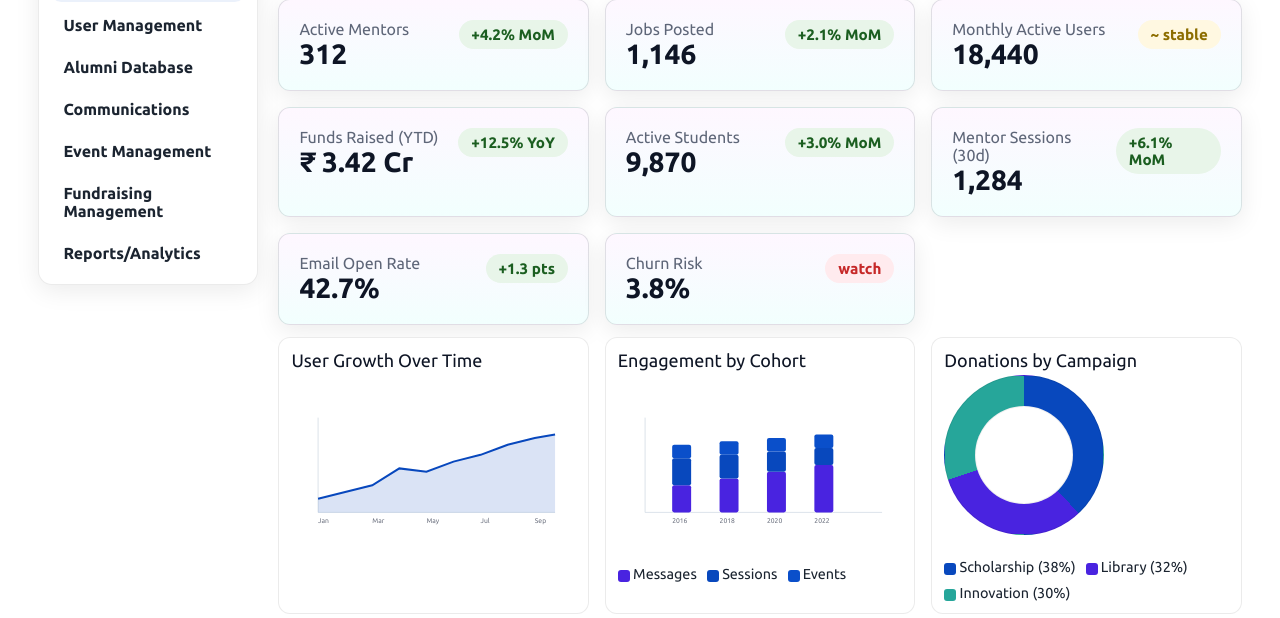
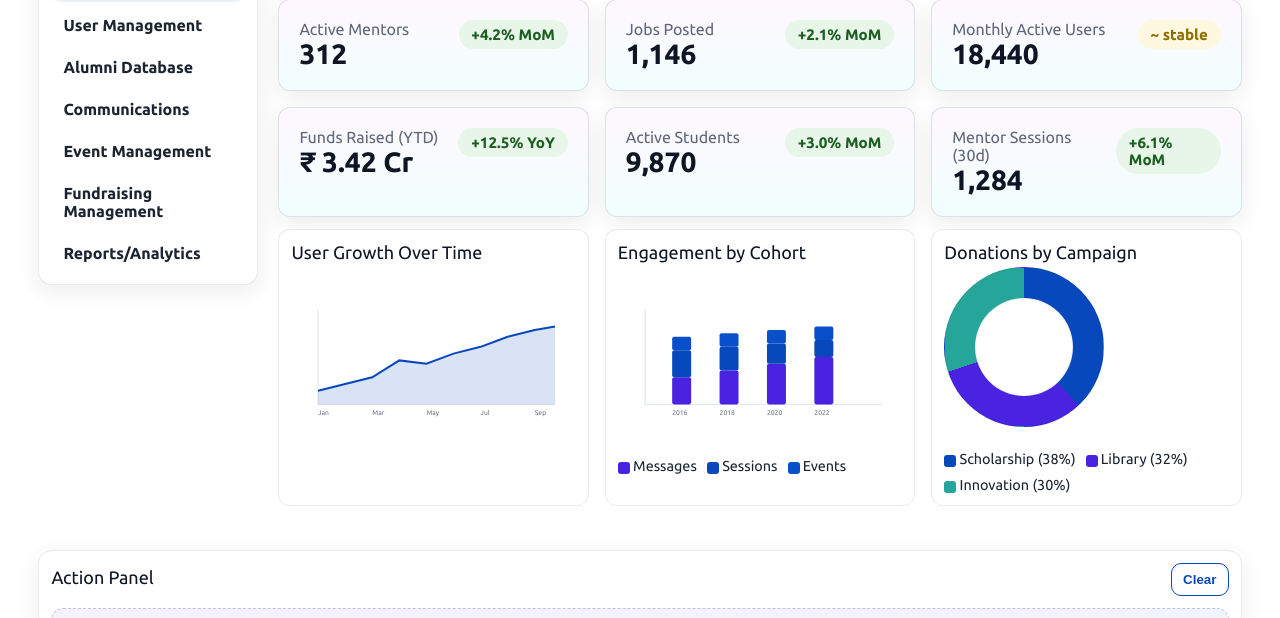
Before and after one commit to techtitans6/alumni360, a plain HTML site: page institute.html in a window 1280 px wide. Shown: the part 166-784 px from the top of the page. Drawn offline with Linux system fonts and the light colour scheme.

Commit message:
Update institute.html

```diff
--- a/institute.html
+++ b/institute.html
@@ -224,8 +224,6 @@
           <div class="card kpi"><div><div class="muted">Funds Raised (YTD)</div><div style="font-size:28px;font-weight:800">₹ 3.42 Cr</div></div><span class="pill success">+12.5% YoY</span></div>
           <div class="card kpi"><div><div class="muted">Active Students</div><div style="font-size:28px;font-weight:800">9,870</div></div><span class="pill success">+3.0% MoM</span></div>
           <div class="card kpi"><div><div class="muted">Mentor Sessions (30d)</div><div style="font-size:28px;font-weight:800">1,284</div></div><span class="pill success">+6.1% MoM</span></div>
-          <div class="card kpi"><div><div class="muted">Email Open Rate</div><div style="font-size:28px;font-weight:800">42.7%</div></div><span class="pill success">+1.3 pts</span></div>
-          <div class="card kpi"><div><div class="muted">Churn Risk</div><div style="font-size:28px;font-weight:800">3.8%</div></div><span class="pill danger">watch</span></div>
         </div>
 
         <!-- Charts (expanded) -->
```
